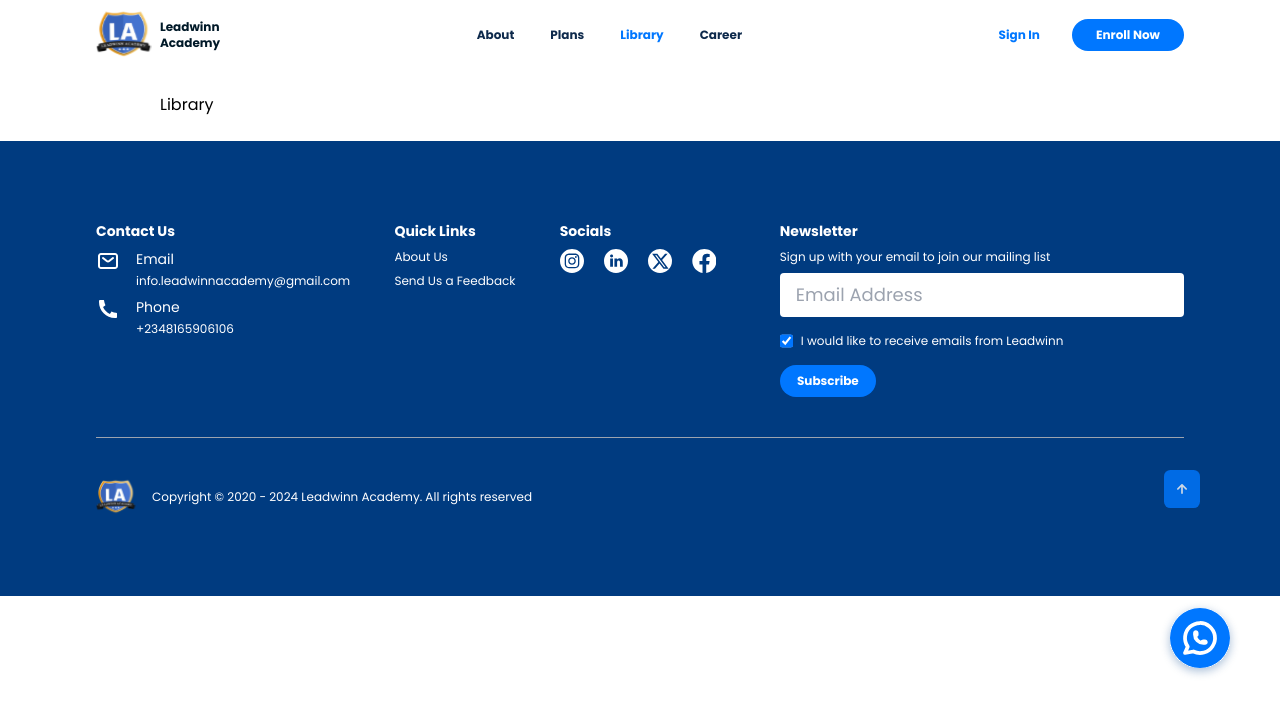
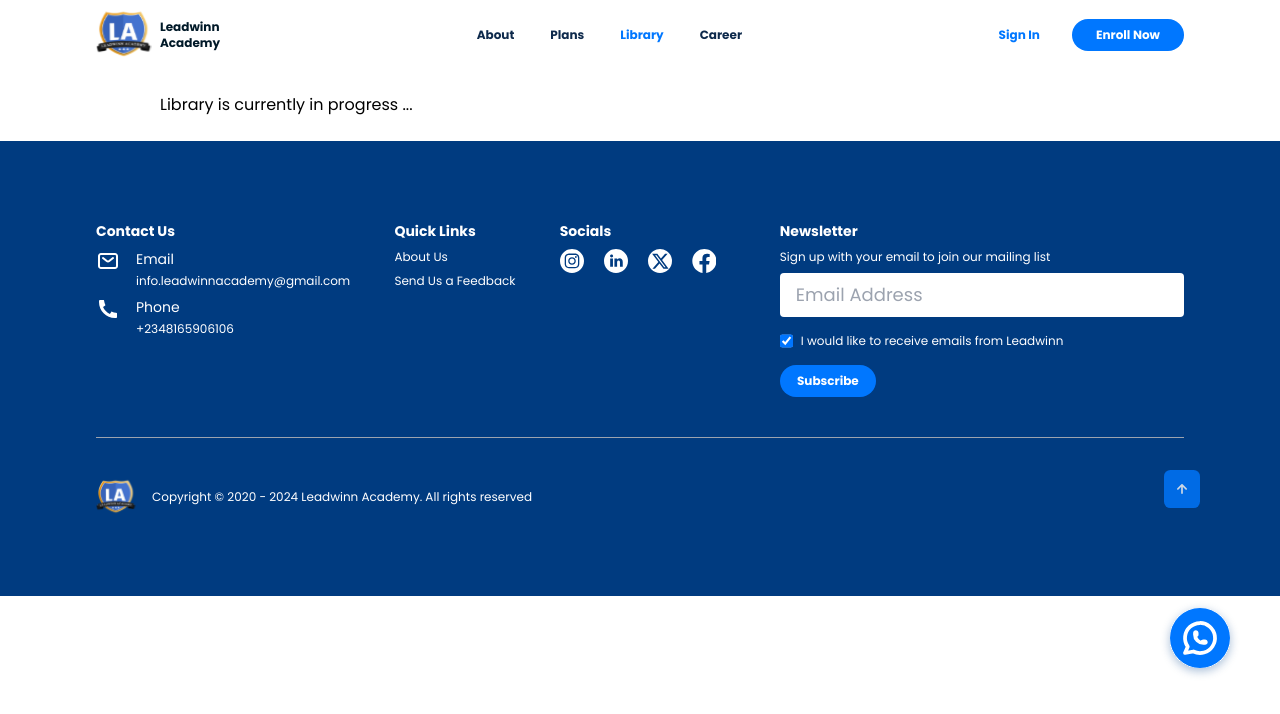
Before and after one commit to Adeleyeha-17/Leadwinn-Academy, a React (Vite) app: page /library in a window 1280 px wide. Shown: the top 714 px of the page. Built offline with nearby package versions, Linux system fonts and the light colour scheme; no server answers.

Commit message:
updated codebase

```diff
--- a/src/pages/Library.tsx
+++ b/src/pages/Library.tsx
@@ -2,6 +2,6 @@ import { motion } from "framer-motion"
 
 export const Library = () => {
   return (
-    < motion.div initial={{opacity: 0}} animate={{opacity: 1}} exit={{opacity: 0}} transition={{duration: 2.5}} className="flex flex-col justify-between md:px-12 md:py-6 px-5 xl:px-40 md:max-lg:max-w-6xl lg:max-xl:max-w-7xl font-poppins">Library</motion.div>
+    < motion.div initial={{opacity: 0}} animate={{opacity: 1}} exit={{opacity: 0}} transition={{duration: 2.5}} className="flex flex-col justify-between md:px-12 md:py-6 px-5 xl:px-40 md:max-lg:max-w-6xl lg:max-xl:max-w-7xl font-poppins">Library is currently in progress ...</motion.div>
   )
 }
--- a/src/sections/JoinLeads/JoinLeads.tsx
+++ b/src/sections/JoinLeads/JoinLeads.tsx
@@ -1,5 +1,6 @@
 import { careerBg, joinLeft, joinRight, joinTop, joinBottom } from "../../assets/images"
 import { Link } from "react-router-dom"
+import brochure from "../../assets/brochure.pdf"
 
 
 export const JoinLeads = () => {
@@ -32,7 +33,7 @@ export const JoinLeads = () => {
           Explore our comprehensive brochure to uncover the learning map, detailed information, and the exciting opportunities that await you on your educational journey with Leadwinn.
           </p>
 
-          <a download="" href="" className="inline-block justify-center items-center py-2 px-4 md:px-6 bg-head-blue text-white text-xs font-semibold rounded-3xl transition hover:bg-blue-600 ease-in-out duration-300 cursor-pointer">
+          <a download="" href={brochure} className="inline-block justify-center items-center py-2 px-4 md:px-6 bg-head-blue text-white text-xs font-semibold rounded-3xl transition hover:bg-blue-600 ease-in-out duration-300 cursor-pointer">
           Download Brochure
         </a>
         </div>
```
Also changed, not shown: 1 other file (tests, documents, lock files or other folders).
